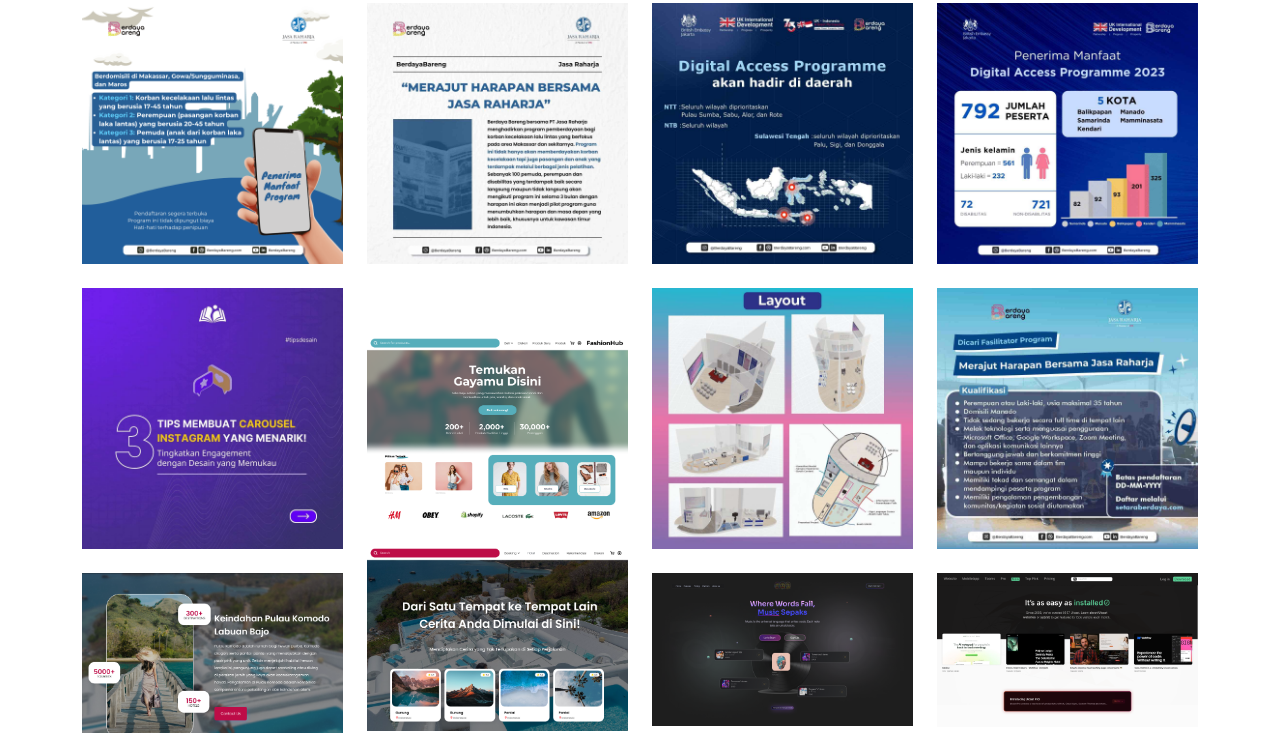
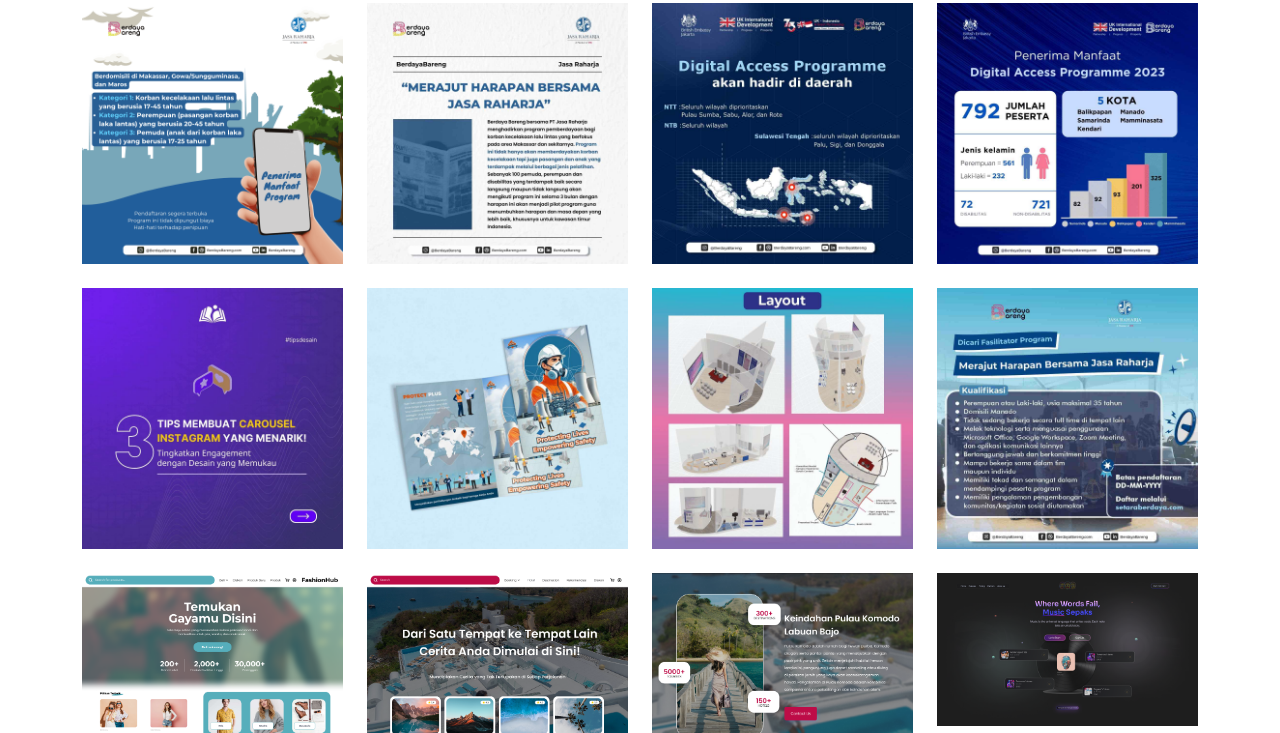
Before and after one commit to fitrahidayat13/fitrahidayat13.github.io, a plain HTML site: page index.html in a window 1280 px wide. Shown: the part 3324-4057 px from the top of the page. Drawn offline with Linux system fonts and the light colour scheme.

Commit message:
Update index.html

```diff
--- a/index.html
+++ b/index.html
@@ -337,8 +337,8 @@
 
             </div>
 
-            <div class="col-lg-3 col-md-6 portfolio-item isotope-item filter-product">
-              <img src="assets/poster/7.png" class="img-fluid" alt="">
+            <div class="col-lg-3 col-md-6 portfolio-item isotope-item filter-3design">
+              <img src="assets/poster/7.jpg" class="img-fluid" alt="">
 
             </div>
 
```
